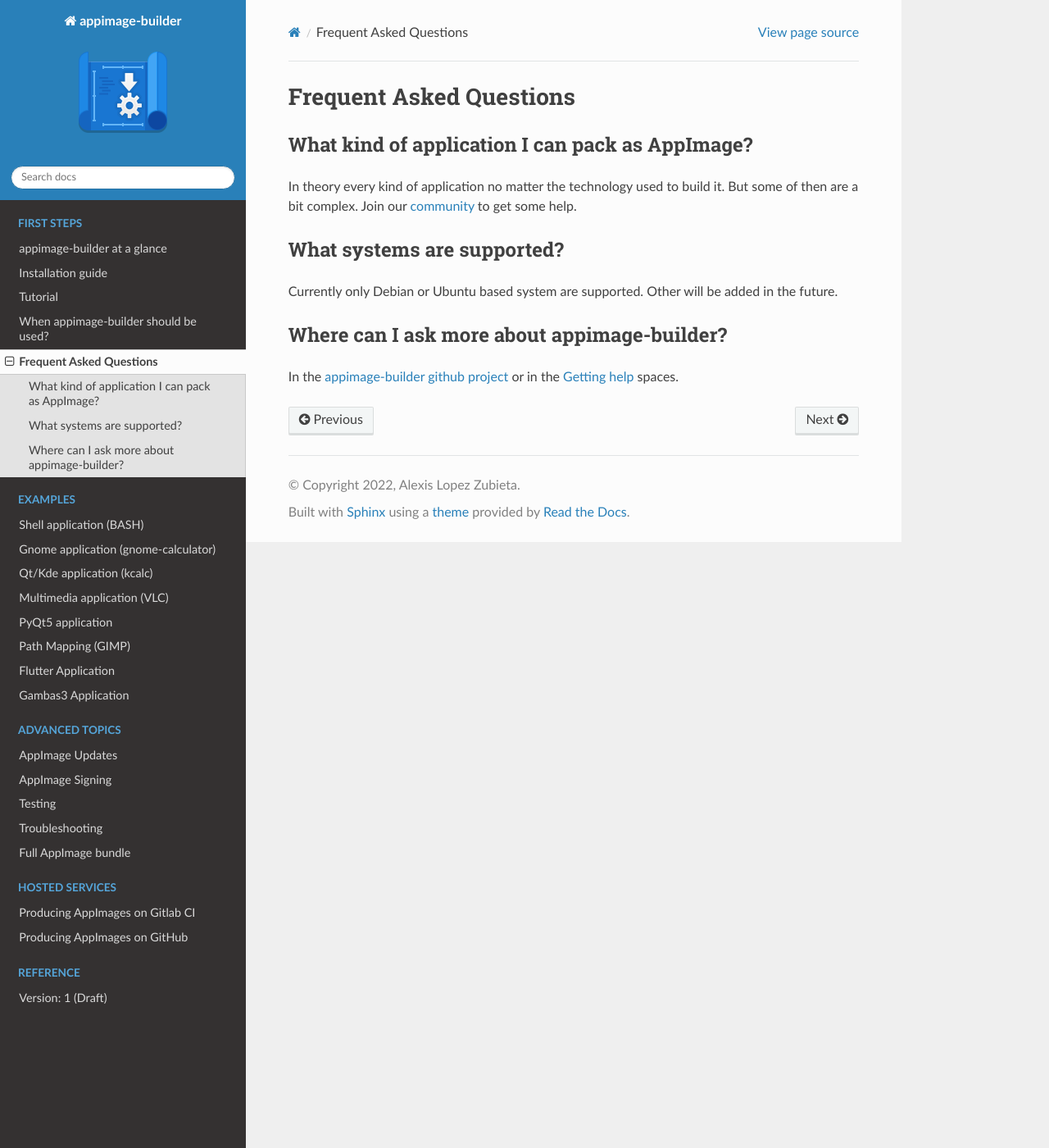
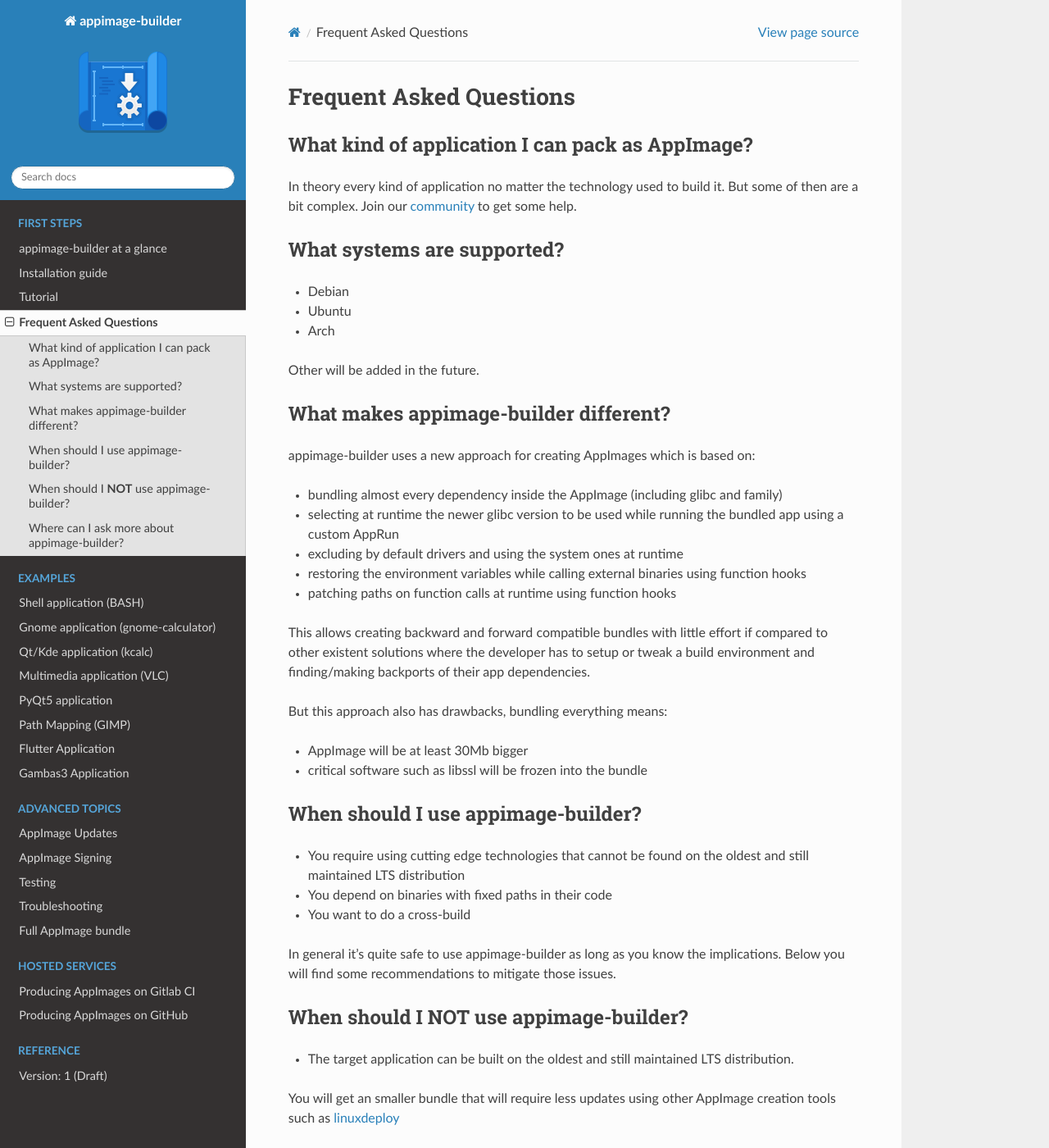
Before and after one commit to AppImageCrafters/appimage-builder-docs, a Sphinx documentation site: the page built from source/faq.rst, in a window 1280 px wide and 1400 px high. Shown: the whole window at 82% size. Built offline with Sphinx 7.4.7 and the Read the Docs theme 2.0.0, drawn with Linux system fonts in a browser that asks for light colours.

Commit message:
Mix when to use doc in faq

```diff
--- a/source/faq.rst
+++ b/source/faq.rst
@@ -13,7 +13,56 @@ Join our :ref:`community <community>` to get some help.
 What systems are supported?
 ===========================
 
-Currently only Debian or Ubuntu based system are supported. Other will be added in the future.
+- Debian
+- Ubuntu
+- Arch
+
+Other will be added in the future.
+
+What makes appimage-builder different?
+=====================================
+
+appimage-builder uses a new approach for creating AppImages which is based on:
+
+- bundling almost every dependency inside the AppImage (including glibc and family)
+- selecting at runtime the newer glibc version to be used while running the bundled
+  app using a custom AppRun
+- excluding by default drivers and using the system ones at runtime
+- restoring the environment variables while calling external binaries using function hooks
+- patching paths on function calls at runtime using function hooks
+
+This allows creating backward and forward compatible bundles with little effort
+if compared to other existent solutions where the developer has to setup or
+tweak a build environment and finding/making backports of their app dependencies.
+
+But this approach also has drawbacks, bundling everything means:
+
+- AppImage will be at least 30Mb bigger
+- critical software such as libssl will be frozen into the bundle
+
+When should I use appimage-builder?
+===================================
+
+- You require using cutting edge technologies that cannot be found on the oldest
+  and still maintained LTS distribution
+- You depend on binaries with fixed paths in their code
+- You want to do a cross-build
+
+In general it's quite safe to use appimage-builder as long as you know the implications.
+Below you will find some recommendations to mitigate those issues.
+
+
+When should I **NOT** use appimage-builder?
+===========================================
+
+- The target application can be built on the oldest and still maintained LTS
+  distribution.
+
+You will get an smaller bundle that will require less updates using other
+AppImage creation tools such as `linuxdeploy`_
+
+.. _linuxdeploy: https://github.com/linuxdeploy/
+
 
 
 Where can I ask more about appimage-builder?
--- a/source/index.rst
+++ b/source/index.rst
@@ -48,7 +48,6 @@ First steps
    intro/overview
    intro/install
    intro/tutorial
-   intro/when_to_use
    faq
 
 :doc:`intro/overview`
@@ -59,9 +58,6 @@ First steps
 
 :doc:`intro/tutorial`
     Write your first `appimage-builder` recipe.
-
-:doc:`intro/when_to_use`
-    Learn the pros and cons of `appimage-builder`.
 
 .. toctree::
     :caption: Examples
```
Also changed, not shown: source/intro/when_to_use.rst (deleted, +0 -74 lines).
